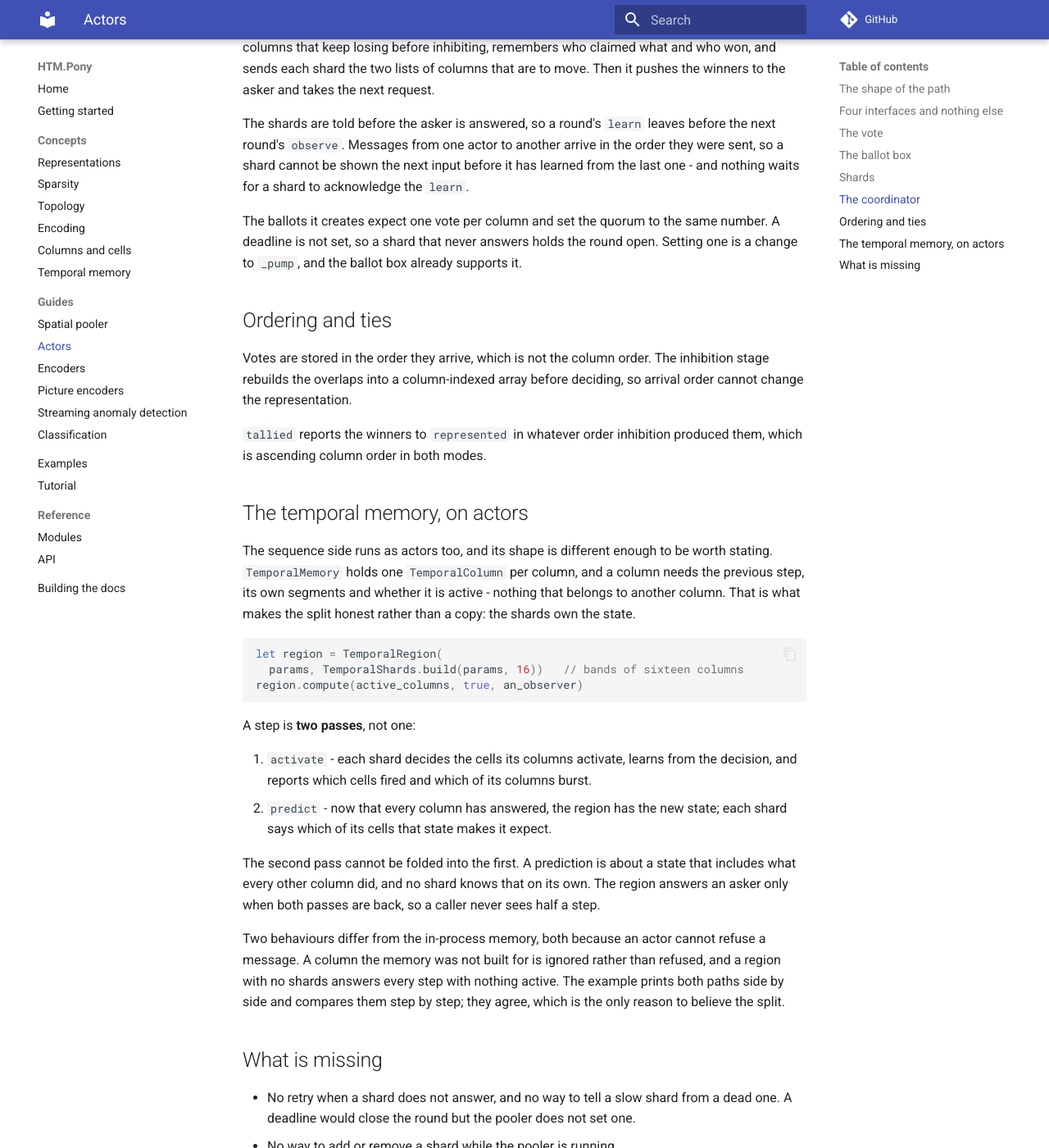
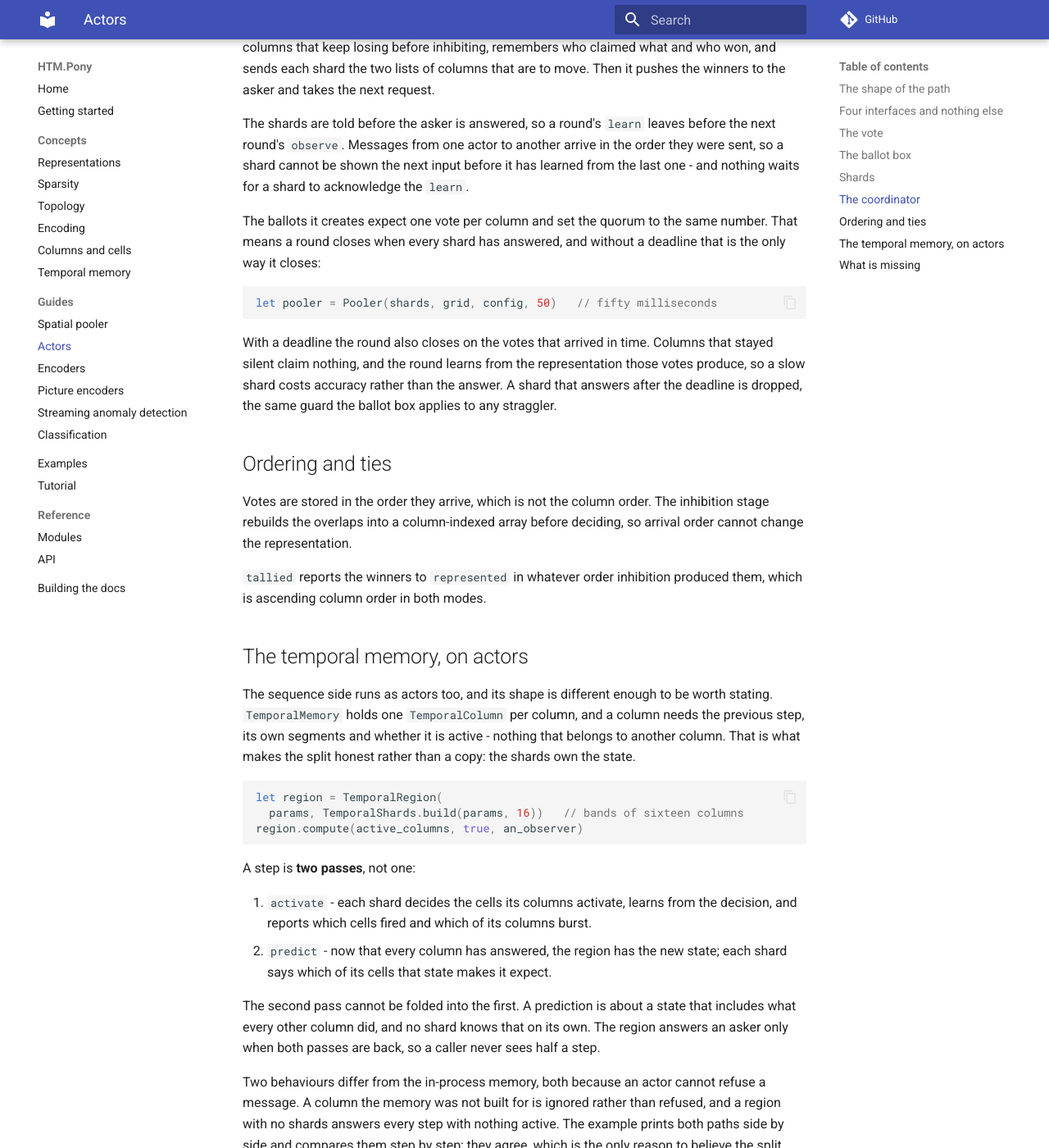
Before and after one commit to d-led/htm.pony, an MkDocs documentation site: the page built from docs/actors.md, in a window 1280 px wide and 1400 px high, scrolled down 3369 px. Shown: the whole window at 82% size. Built offline with MkDocs 1.6.1 and Material for MkDocs 9.7.7, drawn with Linux system fonts in a browser that asks for light colours; comment, search, counter and statistics services are not loaded; some of the changed text lies outside the part shown.

Commit message:
Close a round on the votes that arrive
A round closed only when every shard had answered, so one shard that is slow or
gone held the answer forever - and the pooler, being one actor, held every later
request behind it too. The ballot box has always been able to close on a
deadline; the pooler just never set one.

Pooler takes an optional deadline in milliseconds and passes it to the ballots
it opens. Silent columns claim nothing and the round learns from the
representation the arriving votes produce, so a late shard costs accuracy rather
than the answer. The default of zero keeps the old behaviour: wait for everyone.

````diff
--- a/docs/actors.md
+++ b/docs/actors.md
@@ -171,8 +171,18 @@ learned from the last one - and nothing waits for a shard to acknowledge the
 `learn`.
 
 The ballots it creates expect one vote per column and set the quorum to the same
-number. A deadline is not set, so a shard that never answers holds the round
-open. Setting one is a change to `_pump`, and the ballot box already supports it.
+number. That means a round closes when every shard has answered, and without a
+deadline that is the only way it closes:
+
+```pony
+let pooler = Pooler(shards, grid, config, 50)   // fifty milliseconds
+```
+
+With a deadline the round also closes on the votes that arrived in time. Columns
+that stayed silent claim nothing, and the round learns from the representation
+those votes produce, so a slow shard costs accuracy rather than the answer. A
+shard that answers after the deadline is dropped, the same guard the ballot box
+applies to any straggler.
 
 ## Ordering and ties
 
@@ -218,7 +228,9 @@ agree, which is the only reason to believe the split.
 ## What is missing
 
 - No retry when a shard does not answer, and no way to tell a slow shard from a
-  dead one. A deadline would close the round but the pooler does not set one.
+  dead one. A deadline closes the round on the votes that arrived, so a late
+  shard costs accuracy rather than the answer, but the pooler cannot report that
+  a shard is missing.
 - No way to add or remove a shard while the pooler is running.
 - No supervision: an actor that crashes is gone, and the pooler waits.
 - One pooler is one coordinator. Two poolers over the same shards would each
````
Also changed, not shown: docs/reference/modules.md (+1 -1 lines), 2 other files.
